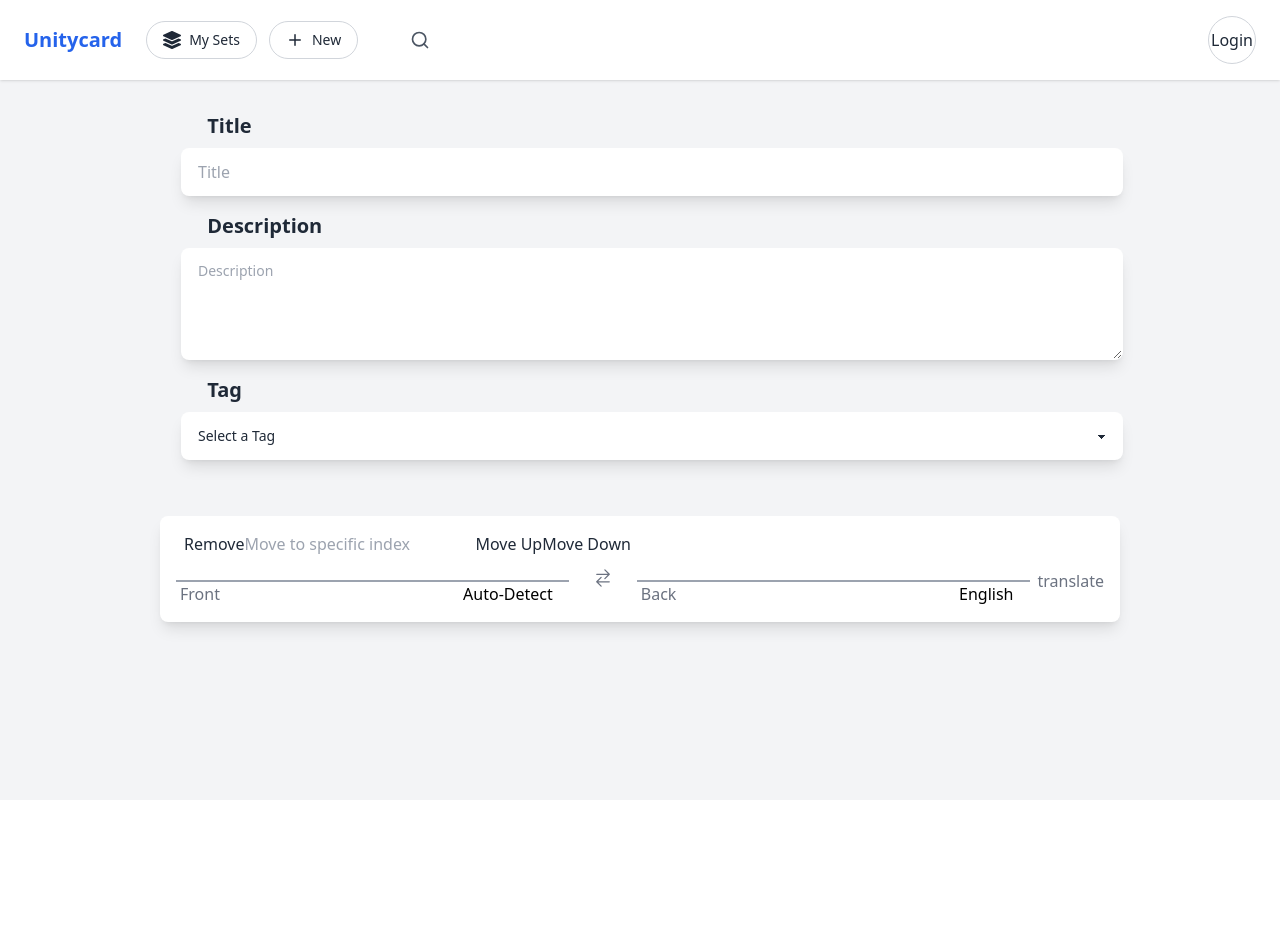
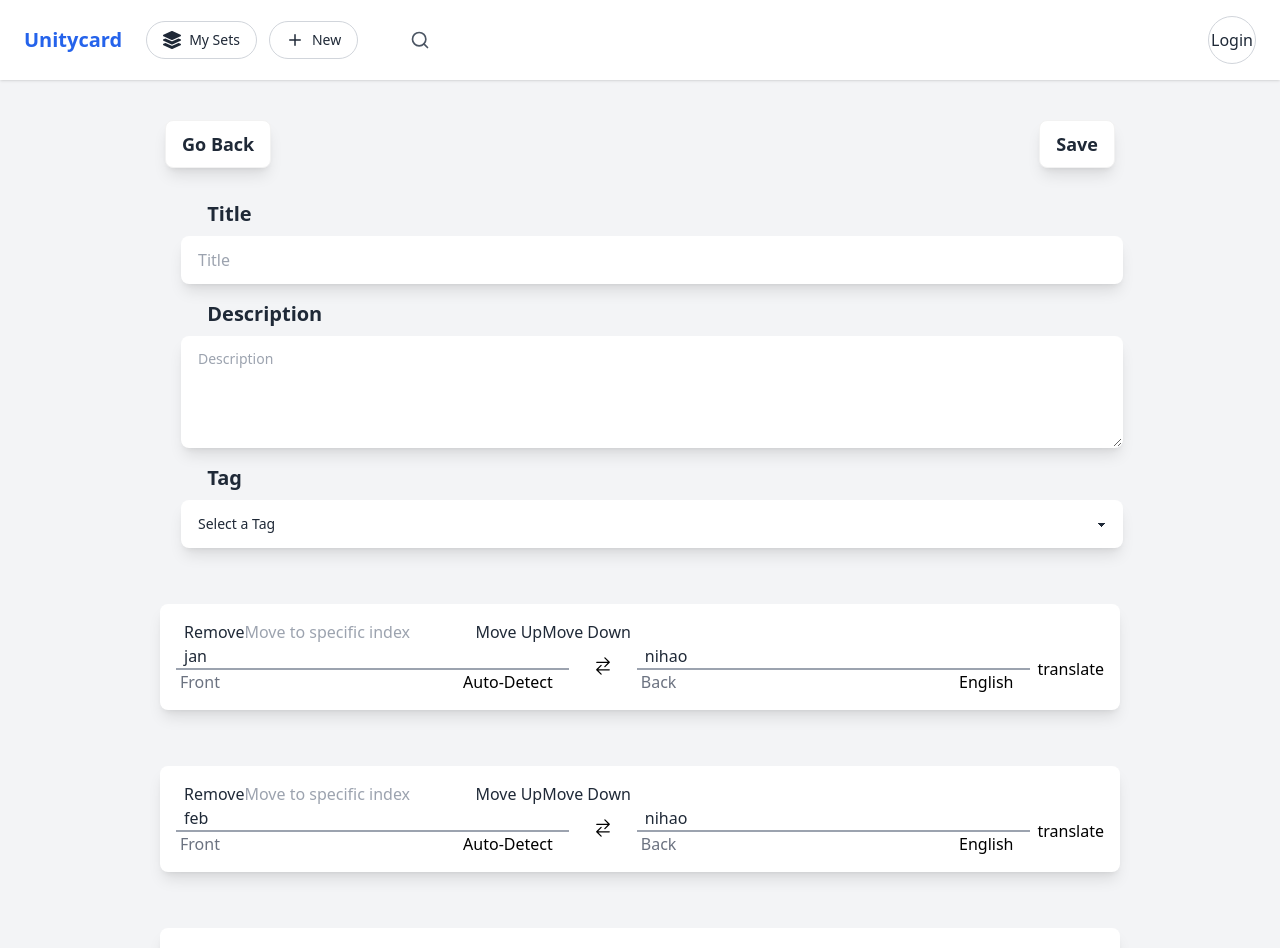
Before and after one commit to JayCenxx/forgetCurve, a React (Create React App) app in the folder forgetcurve_react/: page /CardSetStructure in a window 1280 px wide. Shown: the top 948 px of the page. Before the commit the page ends 800 px from the top, so only its background shows below. Built offline with nearby package versions, Linux system fonts and the light colour scheme.

Commit message:
huge refactor to zustand

```diff
--- a/forgetcurve_react/src/assets/TextEditor.js
+++ /dev/null
@@ -1,76 +0,0 @@
-import { Color } from "@tiptap/extension-color";
-import ListItem from "@tiptap/extension-list-item";
-import TextStyle from "@tiptap/extension-text-style";
-import { Editor, EditorProvider, useCurrentEditor } from "@tiptap/react";
-import StarterKit from "@tiptap/starter-kit";
-import React, { useState } from "react";
-import '../style/tipTapStyle.css'
-
-const TextEditor = () => {
-  const { editor } = useCurrentEditor();
-  const [isVisible, setIsVisible] = useState(false);
-
-  if (!editor) {
-    return null;
-  }
-
-const showUp=()=>{
-  setIsVisible(!isVisible)
-}
-
-  return (
-    <>
-    {isVisible&& <main className="editor-toolbar flex border-b border-gray-300 p-2 space-x-1 bg-white ">
-        <button
-
-          onClick={() =>editor.chain().focus().toggleBold().run()}
-          disabled={!editor.can().chain().focus().toggleBold().run()}
-          className={`${editor.isActive("bold") ? "is-active" : ""}  font-medium p-2 m-1 rounded border
-          border-gray-300  transition  duration-150 ease-in-out focus:outline-none focus:ring-2 focus:ring-blue-500 focus:ring-opacity-50`}
-        > bold </button>
-      </main>}
-      <button onClick={showUp}>touch me</button>
-
-    </>
-  );
-};
-
-const extensions = [
-  Color.configure({ types: [TextStyle.name, ListItem.name] }),
-  TextStyle.configure({ types: [ListItem.name] }),
-  StarterKit.configure({
-    bulletList: {
-      keepMarks: true,
-      keepAttributes: false, // TODO : Making this as `false` becase marks are not preserved when I try to preserve attrs, awaiting a bit of help
-    },
-    orderedList: {
-      keepMarks: true,
-      keepAttributes: false, // TODO : Making this as `false` becase marks are not preserved when I try to preserve attrs, awaiting a bit of help
-    },
-  }),
-];
-
-const content = `
-<h2>
-  Hi there,
-</h2>
-<p>
-  this is a <em>basic</em> example of <strong>tiptap</strong>. Sure, there are all kind of basic text styles you’d probably expect from a text editor. But wait until you see the lists:
-</p>
-
-`;
-
-// eslint-disable-next-line import/no-anonymous-default-export
-export default () => {
-  return (
-    <>
-    <EditorProvider
-      slotBefore={<TextEditor />}
-      extensions={extensions}
-      content={content}
-    ></EditorProvider>
-
-
-    </>
-  );
-};
--- /dev/null
+++ b/forgetcurve_react/src/assets/cardJson.js
@@ -0,0 +1,5 @@
+export const cardJson = [
+    { id: 1234, frontText: "jan", backText: "nihao" },
+    { id: 12345, frontText: "feb", backText: "nihao" },
+    { id: 123456, frontText: "mar", backText: "nihao" },
+];
--- a/forgetcurve_react/src/components/editMenu/EditCardDetails.js
+++ b/forgetcurve_react/src/components/editMenu/EditCardDetails.js
@@ -9,50 +9,57 @@ import { MyEditor } from "../richTextEditor/MyEditor";
 import { Toolbar } from "../richTextEditor/Toolbar";
 import { debounce } from "../../utils/debounce";
 import { ignoreHTMLRegex } from "../../utils/ignoreHTMLRegex";
-export const EditCardDetails = ({ removeArray, itemId,moveArray,index2,cardArray2,addArrayItem2 }) => {
-  const [frontText, setFrontText] = useState(``);
-  const [backText, setBackText] = useState(``);
+import useCardArrayStore from "../../stores/useCardArrayStore";
+export const EditCardDetails = ({ itemId, index2 }) => {
+  const {
+    cardArray,
+    addNewCardJSX,
+    removeCardJSX,
+    moveCardJSX,
+    setFrontText,
+    setBackText,
+  } = useCardArrayStore();
   const { backLangCode, frontLangCode, setFrontLangCode, setBackLangCode } =
     useLangCodeStore();
+  const { frontText, backText } = cardArray[index2];
+
   const isFrontTextEmpty = frontText.trim() === "";
   const isBackTextEmpty = backText.trim() === "";
   const [activeEditor, setActiveEditor] = useState(null);
-  let isAutoDetect=frontLangCode.language === "Auto-Detect" && frontLangCode.langCode === "auto"
+  let isAutoDetect =
+    frontLangCode.language === "Auto-Detect" &&
+    frontLangCode.langCode === "auto";
 
   const handleEditorFocus = (editor) => {
-
     setActiveEditor(editor);
   };
 
   // this number have to stay at 100ms, otherwise it ll have swapping problem, or it ll get trigger way too many times per char type
-  const handleFrontTextEditor = debounce(content => {
-    isLengthBiggerThanOne(content)
+  const handleFrontTextEditor = debounce((content) => {
+    isLengthBiggerThanOne(content);
 
-      setFrontText(content );
-    }, 100)
+    setFrontText(index2, content);
+  }, 100);
 
+  const handleBackTextEditor = debounce((content) => {
+    isLengthBiggerThanOne(content);
+    setBackText(index2, content);
+  }, 100);
 
-  const handleBackTextEditor = debounce(content => {
-    isLengthBiggerThanOne(content)
-    setBackText(content);
-  },100)
-
-const isLengthBiggerThanOne=text=>{
-// if either front or backText more than 1 character & it's the last CardDetail JSX then to add another JSX
-  if(ignoreHTMLRegex(text).length>=1 && index2===cardArray2.length-1){
-
-    addArrayItem2()
-  }
-}
-
+  const isLengthBiggerThanOne = (text) => {
+    // if either front or backText more than 1 character & it's the last CardDetail JSX then to add another JSX
+    if (ignoreHTMLRegex(text).length >= 1 && index2 === cardArray.length - 1) {
+      addNewCardJSX();
+    }
+  };
 
   const handleSwap = () => {
     // Temporary variables to hold the new values
     const newFrontLangCode = backLangCode;
-    let newBackLangCode =frontLangCode;
+    let newBackLangCode = frontLangCode;
 
     // Check if the language was auto-detected and update accordingly
-    if (frontLangCode.language === "Auto-Detect" ) {
+    if (frontLangCode.language === "Auto-Detect") {
       console.log(frontLangCode);
       // when the swap button is pressed, assume it detected its English, i want to replace Auto-Detect with English
       //swap to the back, ex. Japanese - English,  instead of  Japanese - Auto Detect
@@ -62,14 +69,15 @@ const isLengthBiggerThanOne=text=>{
       };
     }
     // Set the new values to state
-    setFrontText(backText);
-    setBackText(frontText);
+    setFrontText(index2, backText);
+    setBackText(index2, frontText);
     setFrontLangCode(newFrontLangCode);
     setBackLangCode(newBackLangCode);
   };
 
   useEffect(() => {}, [frontLangCode, backText]);
   //need the frontText & target translated language type
+
   const handleTranslation = useCallback(async () => {
     if (isFrontTextEmpty) return;
 
@@ -79,18 +87,19 @@ const isLengthBiggerThanOne=text=>{
         frontLangCode.langCode,
         backLangCode.langCode
       );
+
       if (!result.front) {
         setFrontLangCode({
           ...frontLangCode,
           langCode: result.detectedLanguageCode,
         });
       }
-      setBackText(result.translatedText); // This updates the backText state
+      setBackText(index2,result.translatedText); // This updates the backText state
     } catch (error) {
       console.error("Error at handling translation:", error);
       alert("Translation failed. Please try again later.");
     }
-  }, [frontText,backText, frontLangCode, backLangCode, isFrontTextEmpty]);
+  }, [frontText, backText, frontLangCode, backLangCode, isFrontTextEmpty]);
 
   return (
     <main className=" p-4 rounded-lg shadow-lg w-9/12 mx-auto bg-white mt-14">
@@ -103,10 +112,25 @@ const isLengthBiggerThanOne=text=>{
         </div>
 
         <div>
-          <button onClick={() => removeArray(itemId)}>Remove</button>
-          <input onChange={(e) => moveArray(index2, parseInt(e.nativeEvent.data)-1)} placeholder="Move to specific index"/>
-          <button onClick={() => moveArray(index2, index2 - 1)} disabled={index2 === cardArray2.length }>Move Up</button>
-          <button onClick={() => moveArray(index2, index2 + 1)} disabled={index2 === cardArray2.length }>Move Down</button>
+          <button onClick={() => removeCardJSX(itemId)}>Remove</button>
+          <input
+            onChange={(e) =>
+              moveCardJSX(index2, parseInt(e.nativeEvent.data) - 1)
+            }
+            placeholder="Move to specific index"
+          />
+          <button
+            onClick={() => moveCardJSX(index2, index2 - 1)}
+            disabled={index2 === cardArray.length}
+          >
+            Move Up
+          </button>
+          <button
+            onClick={() => moveCardJSX(index2, index2 + 1)}
+            disabled={index2 === cardArray.length}
+          >
+            Move Down
+          </button>
         </div>
       </section>
 
@@ -133,7 +157,7 @@ const isLengthBiggerThanOne=text=>{
                 ? "text-gray-500"
                 : "text-black"
             } `}
-            disabled={isAutoDetect|| (isFrontTextEmpty && isBackTextEmpty)}
+            disabled={isAutoDetect || (isFrontTextEmpty && isBackTextEmpty)}
           >
             <IoSwapHorizontal />
           </button>
--- a/forgetcurve_react/src/components/editMenu/EditMenuMain.js
+++ b/forgetcurve_react/src/components/editMenu/EditMenuMain.js
@@ -1,61 +1,41 @@
 import React, { useState } from "react";
 import EditMenuTitle from "./EditMenuTitle";
-import {EditCardDetails} from "./EditCardDetails"
+import { EditCardDetails } from "./EditCardDetails";
+import cardArrayServ from "../../services/cardArrayServ";
+import useCardArrayStore from "../../stores/useCardArrayStore";
 const EditMenuMain = () => {
+const{cardArray,addNewCardJSX,removeCardJSX,moveCardJSX}=useCardArrayStore()
+
   // Initialize with one item with a unique ID
-  const [cardArray, setCardArray] = useState([{ id: Date.now() }]);
+console.log(cardArray);
 
-  // Function to add a new MenuItem with a unique key
-  const addArrayItem = () => {
-    setCardArray([...cardArray, { id: Date.now() }]); // Use current timestamp for uniqueness
+  const saveCardArray=()=>{
 
-  };
-
-  // Function to remove a MenuItem by ID
-  const removeArrayItem = id => {
-    setCardArray(cardArray.filter(item => item.id !== id));
-
-  };
-
-  const moveArrayItem = (fromIndex, toIndex) => {
-    if (toIndex < 0 || toIndex >= cardArray.length) {
-      console.log('Target index out of bounds');
-      return; // Early return if the target index is out of range
-    }
-    if (fromIndex === toIndex) {
-      console.log('Item is already at the target index');
-      return; // Early return if the item is already at the desired position
-    }
-
-    setCardArray( (prevItems) => {
-      const newItems = [...prevItems];
-      const itemToMove = newItems.splice(fromIndex, 1)[0]; // Remove the item from the current position
-      newItems.splice(toIndex, 0, itemToMove); // Insert the item at the target position
-      return newItems; // Return the new array to update the state
-    });
-  };
-
-  function Text(e){
-    console.log(e.nativeEvent.data);
+    // cardArrayServ();
   }
-
 
   return (
     <>
+      {/* create a return and save button   */}
+
+      <section className="flex flex-row pt-10 justify-center">
+      {/* <div className="basis-[15%]" /> */}
+      <button className="btn bg-white shadow-lg text-lg">Go Back</button>
+        <div className="basis-5/12 md:basis-[50%]  xl:basis-[60%]" />
+
+        {/* send this as the array as a get request & also check if front & backText fields if they r empty */}
+        <button className="btn bg-white shadow-lg text-lg">Save</button>
+      </section>
       <EditMenuTitle />
-         {/* i need to able to check the last card/length if the frontText is >1 character then add another card below
-      length ~,  down in EditCard, when ever index===length-1 && frontText> 1 && backText>1,if true then trigger addArrayItem
-      make sure the html tag are trimmed, now u can check if the text> 1
-      */}
-      {cardArray.map((item,index) => (
+      {cardArray.map((item, index) => (
         // use react.frag instead of <> cause of props
         <React.Fragment key={item.id}>
-       <EditCardDetails removeArray={removeArrayItem} moveArray={moveArrayItem} itemId={item.id} index2={index}
-       cardArray2={cardArray} addArrayItem2={addArrayItem}/>
-
+          <EditCardDetails
+            itemId={item.id}
+            index2={index}
+          />
         </React.Fragment>
       ))}
-
     </>
   );
 };
--- /dev/null
+++ b/forgetcurve_react/src/services/cardArrayServ.js
@@ -0,0 +1,7 @@
+
+
+const cardArrayServ=async()=>{
+
+}
+
+export default cardArrayServ;
--- /dev/null
+++ b/forgetcurve_react/src/stores/useCardArrayStore.js
@@ -0,0 +1,55 @@
+import { create } from 'zustand';
+import { cardJson } from '../assets/cardJson';
+
+
+
+const initialCardArray = cardJson.length === 0 ? [{ id: Date.now() }] : cardJson;
+
+const useCardArrayStore = create((set, get) => ({
+  cardArray: initialCardArray,
+    // add an extra JSX
+  addNewCardJSX: ()=>set(oldState=>({cardArray:[...oldState.cardArray,{id: Date.now()} ]})),
+//   remove a cardJSX by index, filter's predicate ll exclude the one we want, and include the rest of the elements
+  removeCardJSX:  (id)=>set(oldState=>({cardArray:oldState.cardArray.filter(item => item.id !== id)    })),
+//move JSX to x position
+  moveCardJSX:  (fromIndex, toIndex)=>set(oldState=> {
+    const cardArray = [...oldState.cardArray];
+    if (toIndex < 0 || toIndex >= cardArray.length || fromIndex === toIndex) {
+      return;
+    }
+    const itemToMove = cardArray.splice(fromIndex, 1)[0];
+    cardArray.splice(toIndex, 0, itemToMove);
+    return { cardArray };
+      }
+),
+setFrontText:(frontText,index)=>set(state => {
+    // Make a shallow copy of the cardArray
+    const newCardArray = [...state.cardArray];
+
+    // Check if the index is valid
+    if (newCardArray.length > index && index >= 0) {
+      // Make a copy of the card at the specified index
+      const newCard = { ...newCardArray[index], frontText };
+
+      // Replace the card at the specified index
+      newCardArray[index] = newCard;
+    }
+
+    // Return the new state
+    return { cardArray: newCardArray };
+  }),
+  setBackText:(backText,index)=>set(state => {
+    const newCardArray = [...state.cardArray];
+    if (newCardArray.length > index && index >= 0) {
+      const newCard = { ...newCardArray[index], backText };
+      newCardArray[index] = newCard;
+    }
+
+    // Return the new state
+    return { cardArray: newCardArray };
+  }),
+
+
+}))
+
+export default useCardArrayStore;
```
Also changed, not shown: forgetcurve_react/src/assets/test.js (deleted).
